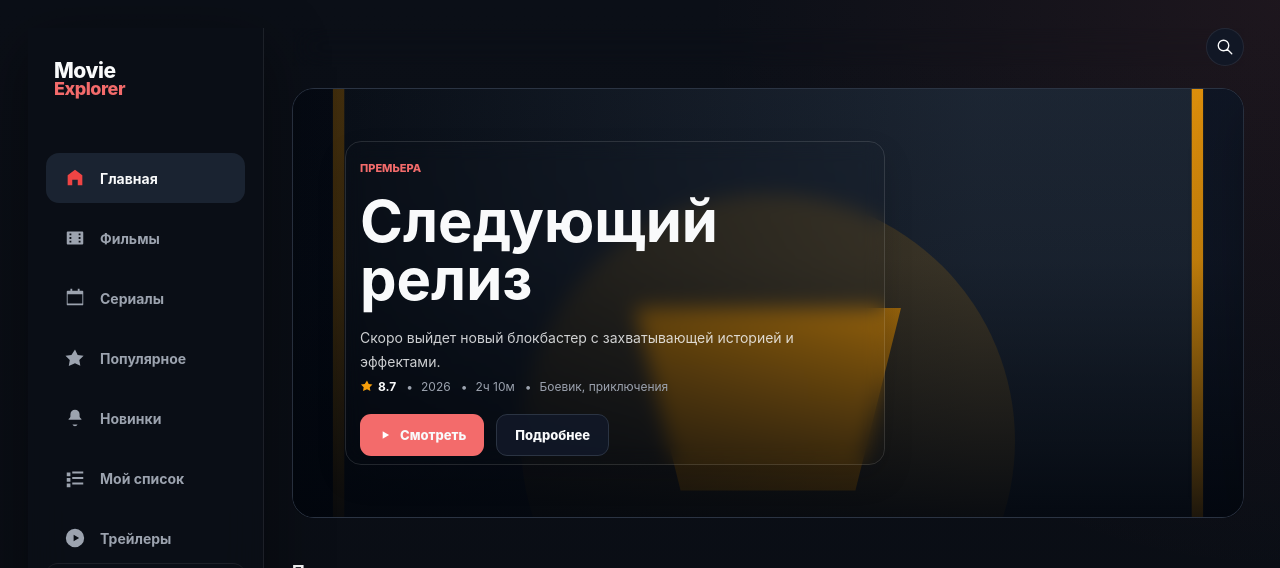
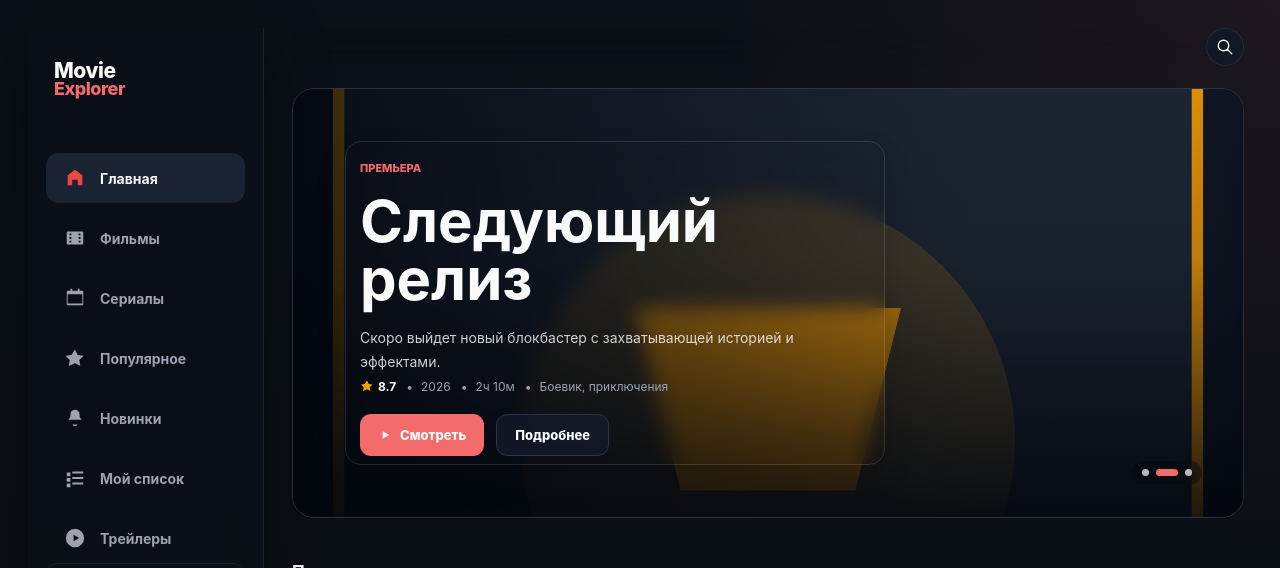
Before and after one commit to pavel-2009/movie-explorer, a React (Vite) app in the folder movie-explorer/: page / in a window 1280 px wide. Shown: the top 568 px of the page. Built offline with nearby package versions, Linux system fonts and the light colour scheme.

Commit message:
Improve premiere carousel looping

```diff
--- a/movie-explorer/src/components/hero/Hero.jsx
+++ b/movie-explorer/src/components/hero/Hero.jsx
@@ -2,7 +2,7 @@ import dunePoster from '../../assets/images/posters/dune.svg'
 import playIcon from '../../assets/icons/play.svg'
 import starIcon from '../../assets/icons/star.svg'
 import { Link } from 'react-router-dom'
-import { useEffect, useState } from 'react'
+import { useEffect, useMemo, useState } from 'react'
 
 const defaultSlides = [
     {
@@ -42,8 +42,10 @@ const defaultSlides = [
 
 export function Hero({ posters }) {
     const [activeSlide, setActiveSlide] = useState(1)
-    const slides = Array.isArray(posters) && posters.length > 0 ? posters : defaultSlides
-    const extendedSlides = [slides[slides.length - 1], ...slides, slides[0]]
+    const [isInstantMove, setIsInstantMove] = useState(false)
+    const slides = useMemo(() => (Array.isArray(posters) && posters.length > 0 ? posters : defaultSlides), [posters])
+    const extendedSlides = useMemo(() => [slides[slides.length - 1], ...slides, slides[0]], [slides])
+    const visibleSlide = (activeSlide - 1 + slides.length) % slides.length
 
     useEffect(() => {
         if (slides.length <= 1) return
@@ -55,22 +57,25 @@ export function Hero({ posters }) {
         return () => window.clearInterval(intervalId)
     }, [slides.length])
 
-    useEffect(() => {
+
+    const handleTransitionEnd = () => {
         if (activeSlide !== extendedSlides.length - 1) return
 
-        const timeoutId = window.setTimeout(() => {
-            setActiveSlide(1)
-        }, 700)
+        setIsInstantMove(true)
+        setActiveSlide(1)
 
-        return () => window.clearTimeout(timeoutId)
-    }, [activeSlide, extendedSlides.length])
+        window.requestAnimationFrame(() => {
+            window.requestAnimationFrame(() => setIsInstantMove(false))
+        })
+    }
 
     return (
         <section className="premier" aria-labelledby="premier-title">
             <div className="premier__window">
                 <div
-                    className="posters_list"
+                    className={`posters_list${isInstantMove ? ' posters_list--instant' : ''}`}
                     style={{ transform: `translateX(-${activeSlide * 100}%)` }}
+                    onTransitionEnd={handleTransitionEnd}
                 >
                     {extendedSlides.map((slide, index) => (
                         <article
@@ -105,6 +110,17 @@ export function Hero({ posters }) {
                         </article>
                     ))}
                 </div>
+                {slides.length > 1 && (
+                    <div className="premier__scroll" aria-label="Индикатор слайдов премьеры">
+                        {slides.map((slide, index) => (
+                            <span
+                                key={slide.id ?? index}
+                                className={`premier__scroll-dot${index === visibleSlide ? ' premier__scroll-dot--active' : ''}`}
+                                aria-current={index === visibleSlide ? 'true' : undefined}
+                            />
+                        ))}
+                    </div>
+                )}
             </div>
         </section>
     )
--- a/movie-explorer/styles/sections.css
+++ b/movie-explorer/styles/sections.css
@@ -7,6 +7,10 @@ section {
     display: flex;
     width: 100%;
     transition: transform 700ms cubic-bezier(0.4, 0, 0.2, 1);
+}
+
+.posters_list--instant {
+    transition: none;
 }
 
 .premier__item {
@@ -27,6 +31,7 @@ section {
 }
 
 .premier__window {
+    position: relative;
     display: flex;
     flex-direction: row;
     width: 100%;
@@ -193,18 +198,26 @@ body:has(.theme-element:checked) .premier__item-watch.info {
     bottom: 28px;
     z-index: 2;
     display: flex;
-    gap: 5px;
+    gap: 7px;
+    align-items: center;
+    padding: 8px 10px;
+    border-radius: 999px;
+    background: rgba(2, 6, 13, 0.34);
+    backdrop-filter: blur(12px);
 }
 
 .premier__scroll-dot {
-    width: 5px;
-    height: 5px;
+    width: 7px;
+    height: 7px;
     border-radius: 999px;
-    background: rgba(255, 255, 255, 0.65);
+    background: rgba(255, 255, 255, 0.72);
+    transition:
+        width 700ms cubic-bezier(0.4, 0, 0.2, 1),
+        background-color 700ms cubic-bezier(0.4, 0, 0.2, 1);
 }
 
 .premier__scroll-dot--active {
-    width: 14px;
+    width: 22px;
     background: var(--primary);
 }
 
```
